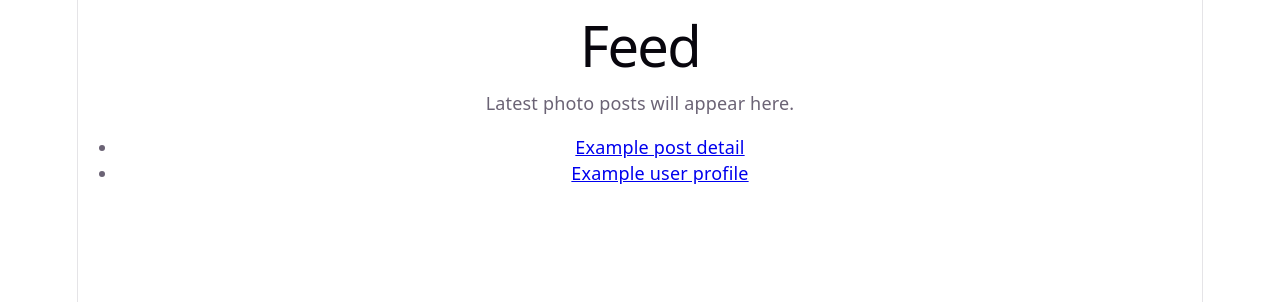
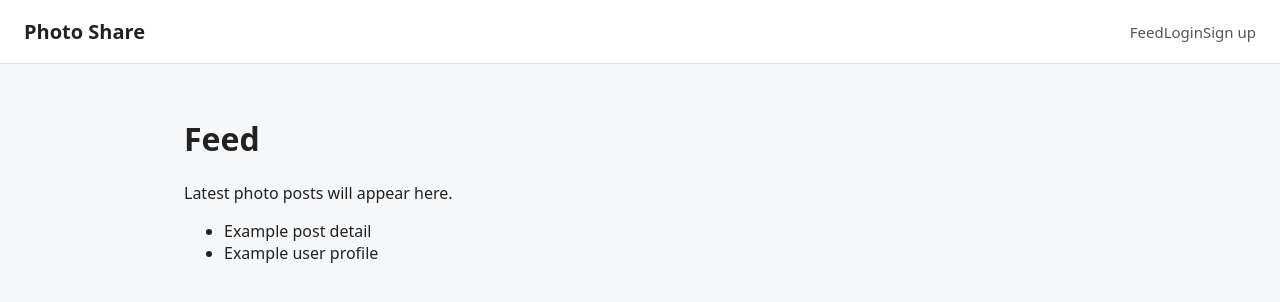
Before and after one commit to minarai7/photo-share, a React (Vite) app in the folder frontend/: page /posts in a window 1280 px wide. Shown: the top 302 px of the page. Built offline with nearby package versions, Linux system fonts and the light colour scheme.

Commit message:
Build shared layout and navigation

```diff
--- a/frontend/src/App.tsx
+++ b/frontend/src/App.tsx
@@ -7,10 +7,12 @@ import { PostDetailPage } from "./pages/PostDetailPage"
 import { EditPostPage } from "./pages/EditPostPage"
 import { ProfilePage } from "./pages/ProfilePage"
 import { NotFoundPage } from "./pages/NotFoundPage"
+import { Layout } from "./components/Layout"
 
 export default function App() {
   return (
     <Routes>
+      <Route element={<Layout />}>
         <Route path="/" element={<Navigate to="/posts" replace />} />
         <Route path="/signup" element={<SignupPage />} />
         <Route path="/login" element={<LoginPage />} />
@@ -20,6 +22,7 @@ export default function App() {
         <Route path="/posts/:postId/edit" element={<EditPostPage />} />
         <Route path="/users/:userId" element={<ProfilePage />} />
         <Route path="*" element={<NotFoundPage />} />
+      </Route>
     </Routes>
   )
 }
--- /dev/null
+++ b/frontend/src/components/Layout.tsx
@@ -0,0 +1,14 @@
+import { Outlet } from "react-router";
+import { NavBar } from "./navbar";
+
+export function Layout() {
+    return (
+        <div className="app-shell">
+            <NavBar />
+
+            <main className="page-container">
+                <Outlet />
+            </main>
+        </div>
+    )
+}
--- /dev/null
+++ b/frontend/src/components/NavBar.tsx
@@ -0,0 +1,75 @@
+import { useEffect, useState } from "react";
+import { Link, NavLink, useNavigate } from "react-router";
+import { AUTH_CHANGED_EVENT, clearAuth, getStoredUser, getToken } from "../utils/authStorage";
+import type { AuthUser } from "../types/auth";
+
+export function NavBar() {
+    const navigate = useNavigate();
+
+    const [token, setToken] = useState<string | null>(() => getToken());
+    const [user, setUser] = useState<AuthUser | null>(() => getStoredUser());
+
+    useEffect(() => {
+        function refreshAuthState() {
+            setToken(getToken());
+            setUser(getStoredUser());
+        }
+
+        window.addEventListener(AUTH_CHANGED_EVENT, refreshAuthState);
+
+        return () => {
+            window.removeEventListener(AUTH_CHANGED_EVENT, refreshAuthState);
+        }
+    }, []);
+
+    function handleLogout() {
+        clearAuth();
+        navigate("/login");
+    }
+
+    const isLoggedIn = (token !== null && user !== null);
+
+    return (
+        <header className="navbar">
+            <Link to="/" className="navbar-logo">
+                Photo Share
+            </Link>
+
+            <nav className="navbar-links">
+                <NavLink to="/" className="nav-link">
+                    Feed
+                </NavLink>
+
+                {isLoggedIn && (
+                    <NavLink  to="/posts/new" className="nav-link">
+                        Create Post
+                    </NavLink>
+                )}
+
+                {isLoggedIn && (
+                    <NavLink to={`/users/${user.id}`} className="nav-link">
+                        {`${user.username}'s Profile`}
+                    </NavLink>
+                )}
+
+                {!isLoggedIn && (
+                    <NavLink to="/login" className="nav-link">
+                        Login
+                    </NavLink>
+                )}
+
+                {!isLoggedIn && (
+                    <NavLink to="/signup" className="nav-link">
+                        Sign up
+                    </NavLink>
+                )}
+
+                {isLoggedIn && (
+                    <button type="button" className="logout-button" onClick={handleLogout}>
+                        Logout
+                    </button>
+                )}
+            </nav>
+        </header>
+    )
+}
--- /dev/null
+++ b/frontend/src/index-legacy.css
@@ -0,0 +1,111 @@
+:root {
+  --text: #6b6375;
+  --text-h: #08060d;
+  --bg: #fff;
+  --border: #e5e4e7;
+  --code-bg: #f4f3ec;
+  --accent: #aa3bff;
+  --accent-bg: rgba(170, 59, 255, 0.1);
+  --accent-border: rgba(170, 59, 255, 0.5);
+  --social-bg: rgba(244, 243, 236, 0.5);
+  --shadow:
+    rgba(0, 0, 0, 0.1) 0 10px 15px -3px, rgba(0, 0, 0, 0.05) 0 4px 6px -2px;
+
+  --sans: system-ui, 'Segoe UI', Roboto, sans-serif;
+  --heading: system-ui, 'Segoe UI', Roboto, sans-serif;
+  --mono: ui-monospace, Consolas, monospace;
+
+  font: 18px/145% var(--sans);
+  letter-spacing: 0.18px;
+  color-scheme: light dark;
+  color: var(--text);
+  background: var(--bg);
+  font-synthesis: none;
+  text-rendering: optimizeLegibility;
+  -webkit-font-smoothing: antialiased;
+  -moz-osx-font-smoothing: grayscale;
+
+  @media (max-width: 1024px) {
+    font-size: 16px;
+  }
+}
+
+@media (prefers-color-scheme: dark) {
+  :root {
+    --text: #9ca3af;
+    --text-h: #f3f4f6;
+    --bg: #16171d;
+    --border: #2e303a;
+    --code-bg: #1f2028;
+    --accent: #c084fc;
+    --accent-bg: rgba(192, 132, 252, 0.15);
+    --accent-border: rgba(192, 132, 252, 0.5);
+    --social-bg: rgba(47, 48, 58, 0.5);
+    --shadow:
+      rgba(0, 0, 0, 0.4) 0 10px 15px -3px, rgba(0, 0, 0, 0.25) 0 4px 6px -2px;
+  }
+
+  #social .button-icon {
+    filter: invert(1) brightness(2);
+  }
+}
+
+#root {
+  width: 1126px;
+  max-width: 100%;
+  margin: 0 auto;
+  text-align: center;
+  border-inline: 1px solid var(--border);
+  min-height: 100svh;
+  display: flex;
+  flex-direction: column;
+  box-sizing: border-box;
+}
+
+body {
+  margin: 0;
+}
+
+h1,
+h2 {
+  font-family: var(--heading);
+  font-weight: 500;
+  color: var(--text-h);
+}
+
+h1 {
+  font-size: 56px;
+  letter-spacing: -1.68px;
+  margin: 32px 0;
+  @media (max-width: 1024px) {
+    font-size: 36px;
+    margin: 20px 0;
+  }
+}
+h2 {
+  font-size: 24px;
+  line-height: 118%;
+  letter-spacing: -0.24px;
+  margin: 0 0 8px;
+  @media (max-width: 1024px) {
+    font-size: 20px;
+  }
+}
+p {
+  margin: 0;
+}
+
+code,
+.counter {
+  font-family: var(--mono);
+  display: inline-flex;
+  border-radius: 4px;
+  color: var(--text-h);
+}
+
+code {
+  font-size: 15px;
+  line-height: 135%;
+  padding: 4px 8px;
+  background: var(--code-bg);
+}
--- a/frontend/src/index.css
+++ b/frontend/src/index.css
@@ -1,111 +1,67 @@
-:root {
-  --text: #6b6375;
-  --text-h: #08060d;
-  --bg: #fff;
-  --border: #e5e4e7;
-  --code-bg: #f4f3ec;
-  --accent: #aa3bff;
-  --accent-bg: rgba(170, 59, 255, 0.1);
-  --accent-border: rgba(170, 59, 255, 0.5);
-  --social-bg: rgba(244, 243, 236, 0.5);
-  --shadow:
-    rgba(0, 0, 0, 0.1) 0 10px 15px -3px, rgba(0, 0, 0, 0.05) 0 4px 6px -2px;
+ * {
+    box-sizing: border-box;
+ }
 
-  --sans: system-ui, 'Segoe UI', Roboto, sans-serif;
-  --heading: system-ui, 'Segoe UI', Roboto, sans-serif;
-  --mono: ui-monospace, Consolas, monospace;
+ body {
+    margin: 0;
+    font-family: system-ui, Arial, sans-serif;
+    background: #f6f7f9;
+    color: #222
+ }
 
-  font: 18px/145% var(--sans);
-  letter-spacing: 0.18px;
-  color-scheme: light dark;
-  color: var(--text);
-  background: var(--bg);
-  font-synthesis: none;
-  text-rendering: optimizeLegibility;
-  -webkit-font-smoothing: antialiased;
-  -moz-osx-font-smoothing: grayscale;
+ a {
+    color: inherit;
+    text-decoration: none;
+ }
 
-  @media (max-width: 1024px) {
-    font-size: 16px;
-  }
+button {
+    font: inherit;
 }
 
-@media (prefers-color-scheme: dark) {
-  :root {
-    --text: #9ca3af;
-    --text-h: #f3f4f6;
-    --bg: #16171d;
-    --border: #2e303a;
-    --code-bg: #1f2028;
-    --accent: #c084fc;
-    --accent-bg: rgba(192, 132, 252, 0.15);
-    --accent-border: rgba(192, 132, 252, 0.5);
-    --social-bg: rgba(47, 48, 58, 0.5);
-    --shadow:
-      rgba(0, 0, 0, 0.4) 0 10px 15px -3px, rgba(0, 0, 0, 0.25) 0 4px 6px -2px;
-  }
-
-  #social .button-icon {
-    filter: invert(1) brightness(2);
-  }
+.app-shell {
+    min-height: 100vh;
 }
 
-#root {
-  width: 1126px;
-  max-width: 100%;
-  margin: 0 auto;
-  text-align: center;
-  border-inline: 1px solid var(--border);
-  min-height: 100svh;
-  display: flex;
-  flex-direction: column;
-  box-sizing: border-box;
+.navbar {
+    height: 64px;
+    padding: 0 24px;
+    border-bottom: 1px solid #ddd;
+    background: white;
+    display: flex;
+    align-items: center;
+    justify-content: space-between;
 }
 
-body {
-  margin: 0;
+.navbar-logo {
+    font-size: 20px;
+    font-weight: 700;
 }
 
-h1,
-h2 {
-  font-family: var(--heading);
-  font-weight: 500;
-  color: var(--text-h);
+.navbar-links {
+    font-size: 15px;
+    color: #555;
 }
 
-h1 {
-  font-size: 56px;
-  letter-spacing: -1.68px;
-  margin: 32px 0;
-  @media (max-width: 1024px) {
-    font-size: 36px;
-    margin: 20px 0;
-  }
-}
-h2 {
-  font-size: 24px;
-  line-height: 118%;
-  letter-spacing: -0.24px;
-  margin: 0 0 8px;
-  @media (max-width: 1024px) {
-    font-size: 20px;
-  }
-}
-p {
-  margin: 0;
+.nav-link {
+    font-size: 15px;
+    color: #555;
 }
 
-code,
-.counter {
-  font-family: var(--mono);
-  display: inline-flex;
-  border-radius: 4px;
-  color: var(--text-h);
+.nav-link.active {
+    color: #111;
+    font-weight: 700;
 }
 
-code {
-  font-size: 15px;
-  line-height: 135%;
-  padding: 4px 8px;
-  background: var(--code-bg);
+.logout-button {
+    cursor: pointer;
 }
+
+.logout-button:hover {
+    background: #f0f0f0;
+}
+
+.page-container {
+    width: min(960px, 100%);
+    margin: 0 auto;
+    padding: 32px 24px;
+}
--- /dev/null
+++ b/frontend/src/types/auth.ts
@@ -0,0 +1,5 @@
+export type AuthUser = {
+    id: number;
+    username: string;
+    email?: string;
+};
--- /dev/null
+++ b/frontend/src/utils/authStorage.ts
@@ -0,0 +1,35 @@
+import type { AuthUser } from "../types/auth";
+
+const TOKEN_KEY = "auth_token";
+const USER_KEY = "auth_user";
+export const AUTH_CHANGED_EVENT = "auth_changed";
+
+export function getToken(): string | null {
+    return localStorage.getItem(TOKEN_KEY);
+}
+
+export function getStoredUser(): AuthUser | null {
+    const rawUser = localStorage.getItem(USER_KEY);
+
+    if (!rawUser) {
+        return null;
+    }
+
+    try {
+        return JSON.parse(rawUser) as AuthUser;
+    } catch {
+        return null;
+    }
+}
+
+export function saveAuth(token: string, user: AuthUser): void {
+    localStorage.setItem(TOKEN_KEY, token);
+    localStorage.setItem(USER_KEY, JSON.stringify(user));
+    window.dispatchEvent(new Event(AUTH_CHANGED_EVENT));
+}
+
+export function clearAuth(): void {
+    localStorage.removeItem(TOKEN_KEY);
+    localStorage.removeItem(USER_KEY);
+    window.dispatchEvent(new Event(AUTH_CHANGED_EVENT));
+}
```
Also changed, not shown: 1 other file (tests, documents, lock files or other folders). Lines whose indentation alone changed are shown as unchanged.
